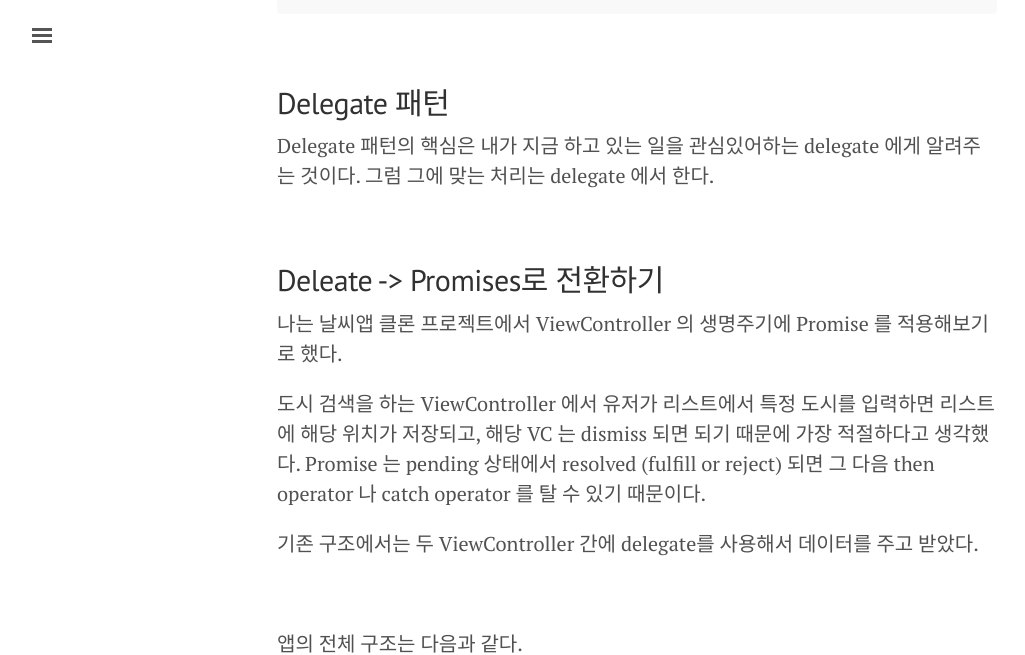
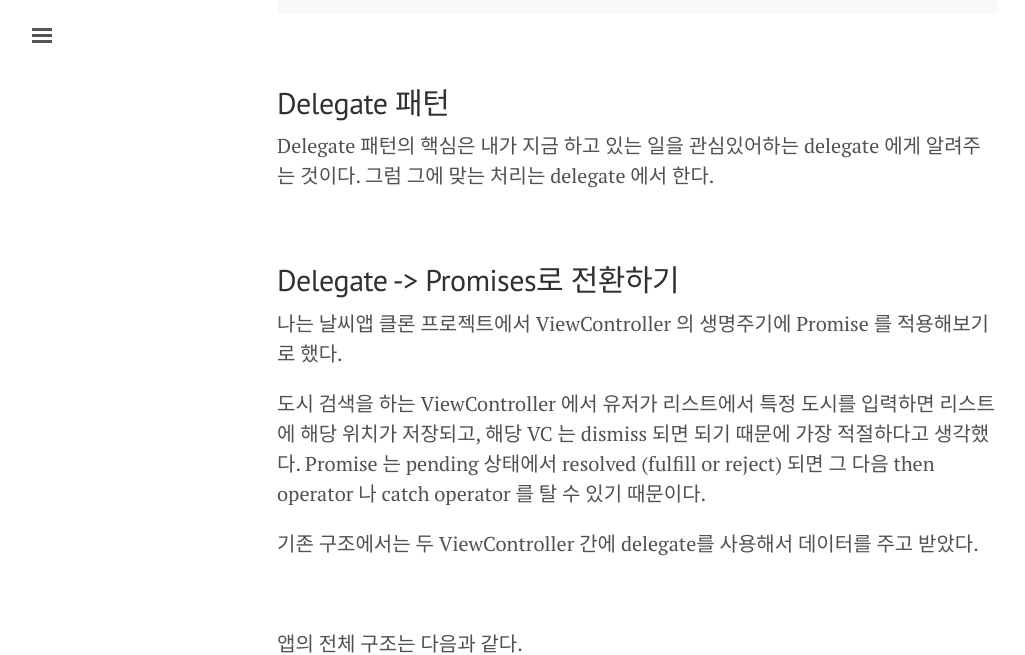
Before and after one commit to daheenallwhite/daheenallwhite.github.io, a Jekyll site: the page built from _posts/2019-10-31-Replace-Delegate-With-Promises.md, in a window 1280 px wide and 900 px high, scrolled down 1076 px, cut to the strip 0-655 px from the top of the window. Shown: the whole strip, without its empty margins (3-1028 px from the left). Built offline with Jekyll 4.4.1, drawn with Linux system fonts in a browser that asks for light colours; nearby versions of some CDN libraries; comment, search, counter and statistics services are not loaded.

Commit message:
Fix typo on new post

```diff
--- a/_posts/2019-10-31-Replace-Delegate-With-Promises.md
+++ b/_posts/2019-10-31-Replace-Delegate-With-Promises.md
@@ -47,7 +47,7 @@ Delegate 패턴의 핵심은 내가 지금 하고 있는 일을 관심있어하
 
 &nbsp;
 
-## Deleate -> Promises로 전환하기
+## Delegate -> Promises로 전환하기
 
 나는 날씨앱 클론 프로젝트에서 ViewController 의 생명주기에 Promise 를 적용해보기로 했다.
 
```
